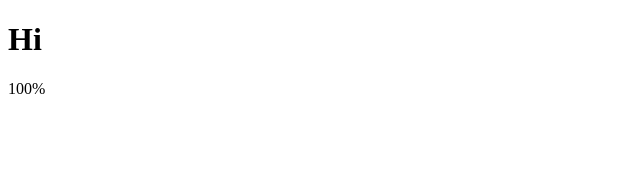
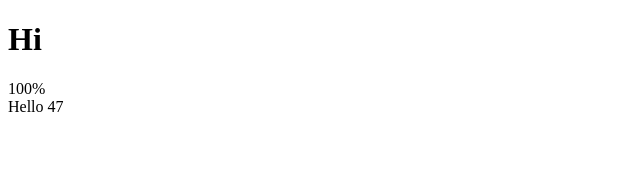
Before and after one commit to Nyame100/hangman, a React (Vite) app: page / in a window 1280 px wide. Shown: the top 188 px of the page, without its empty margins (0-640 px from the left). Built offline with nearby package versions, Linux system fonts and the light colour scheme.

Commit message:
add another element

```diff
--- a/src/App.tsx
+++ b/src/App.tsx
@@ -3,6 +3,7 @@ function App() {
     <div>
       <h1>Hi</h1>
       <div>100%</div>
+      <div>Hello 47</div>
     </div>
   );
 }
```
